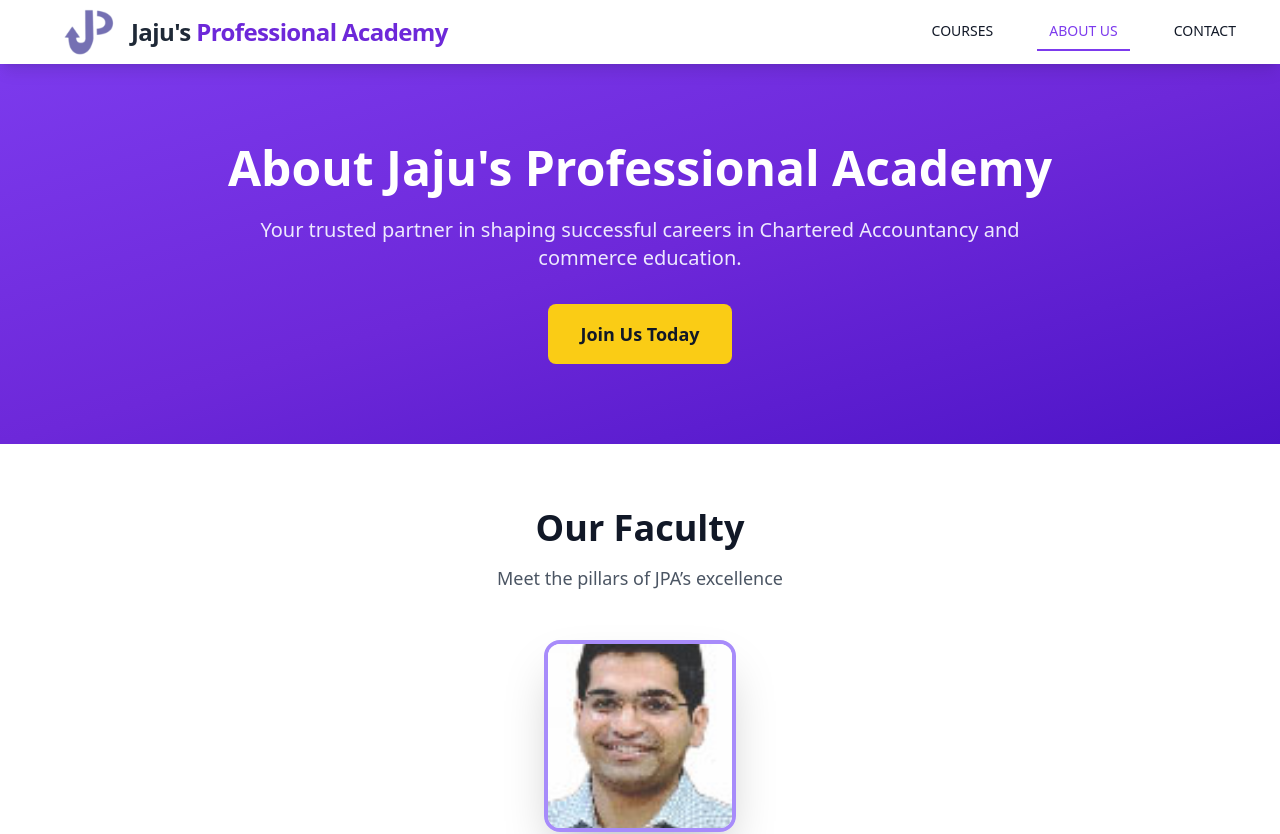
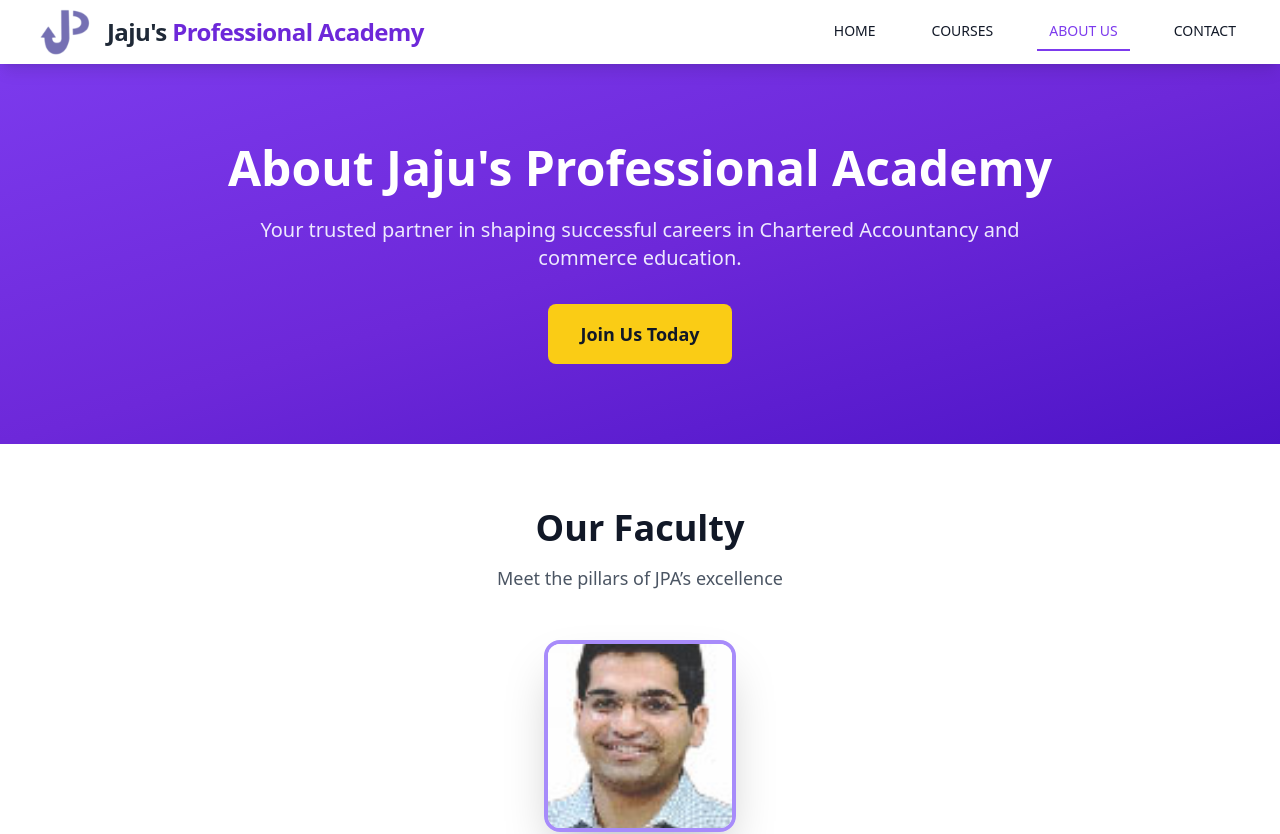
Before and after one commit to amit2647/jajus-professional-academy, a React (Vite) app: page /jajus-professional-academy/about in a window 1280 px wide. Shown: the top 834 px of the page. Built offline with nearby package versions, Linux system fonts and the light colour scheme.

Commit message:
Bug fix Font style match

```diff
--- a/src/components/Navbar.tsx
+++ b/src/components/Navbar.tsx
@@ -17,28 +17,30 @@ function Navbar() {
         <nav className="bg-white shadow-lg sticky top-0 z-50">
             <div className="max-w-7xl mx-auto px-4 sm:px-6 lg:px-8">
                 <div className="flex justify-between items-center h-16">
-                    <div className="flex items-center justify-between h-16 px-6">
-                        {/* Logo + Title */}
-                        <Link to="/" className="flex items-center space-x-3">
-                            <img src={Logo} alt="Logo" className="h-12 w-auto" />
-                            <h1 className="text-2xl font-bold text-gray-800 tracking-tight">
-                                Jaju's <span className="text-violet-700">Professional Academy</span>
-                            </h1>
-                        </Link>
-                    </div>
+                    {/* Logo + Title */}
+                    <Link to="/" className="flex items-center space-x-3">
+                        <img src={Logo} alt="Logo" className="h-10 sm:h-12 w-auto" />
+                        <h1 className="font-bold text-gray-800 tracking-tight text-lg sm:text-2xl leading-tight">
+                            Jaju's <span className="text-violet-700">Professional Academy</span>
+                        </h1>
+                    </Link>
+
+                    {/* Mobile menu button */}
                     <div className="md:hidden">
                         <button onClick={() => setIsOpen(!isOpen)} className="text-gray-900">
                             {isOpen ? <X className="w-6 h-6" /> : <Menu className="w-6 h-6" />}
                         </button>
                     </div>
+
+                    {/* Desktop Menu */}
                     <div className="hidden md:block">
                         <div className="ml-10 flex items-baseline space-x-8">
+                            <Link to="/" className={getLinkClass('/')}>
+                                HOME
+                            </Link>
                             <Link to="/admission" className={getLinkClass('/admission')}>
                                 COURSES
                             </Link>
-                            {/* <Link to="/programs" className={getLinkClass('/programs')}>
-                                PROGRAM
-                            </Link> */}
                             <Link to="/about" className={getLinkClass('/about')}>
                                 ABOUT US
                             </Link>
@@ -48,15 +50,17 @@ function Navbar() {
                         </div>
                     </div>
                 </div>
+
+                {/* Mobile Menu */}
                 {isOpen && (
                     <div className="md:hidden">
                         <div className="flex flex-col items-center space-y-4 py-4">
+                            <Link to="/" className={getLinkClass('/')} onClick={() => setIsOpen(false)}>
+                                HOME
+                            </Link>
                             <Link to="/admission" className={getLinkClass('/admission')} onClick={() => setIsOpen(false)}>
                                 COURSES
                             </Link>
-                            {/* <Link to="/programs" className={getLinkClass('/programs')} onClick={() => setIsOpen(false)}>
-                                PROGRAM
-                            </Link> */}
                             <Link to="/about" className={getLinkClass('/about')} onClick={() => setIsOpen(false)}>
                                 ABOUT US
                             </Link>
--- a/src/pages/Home.tsx
+++ b/src/pages/Home.tsx
@@ -368,7 +368,7 @@ const Home = () => {
   const currentResult = resultCategories[currentCategory];
 
   return (
-    <div className="min-h-screen bg-gradient-to-br from-gray-50 to-gray-100" style={{ fontFamily: '"Inter", "Roboto", sans-serif' }}>
+    <div className="min-h-screen bg-gradient-to-br from-gray-50 to-gray-100" >
       <Navbar />
 
       {/* Hero Section - Programs Showcase */}
```
